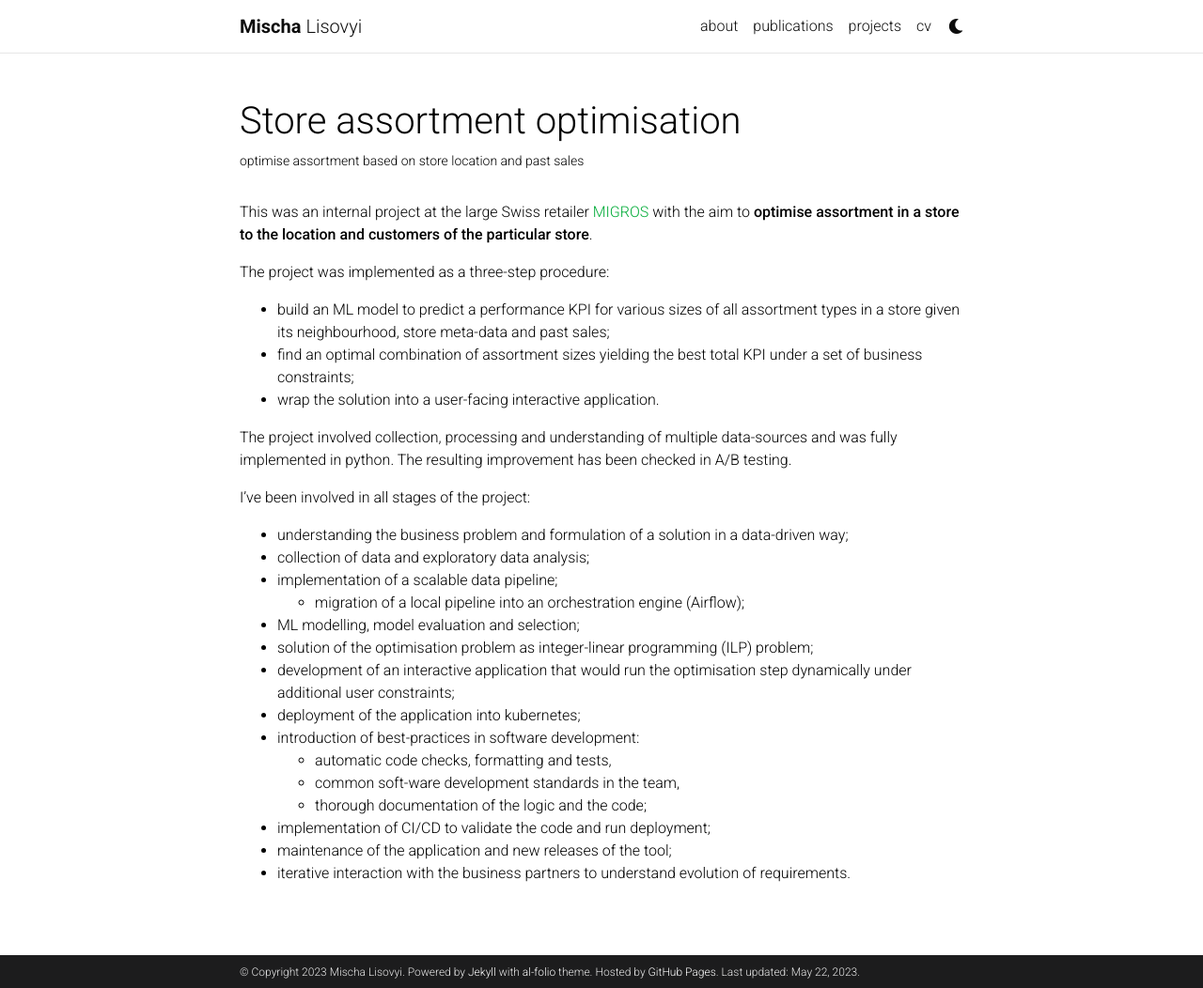
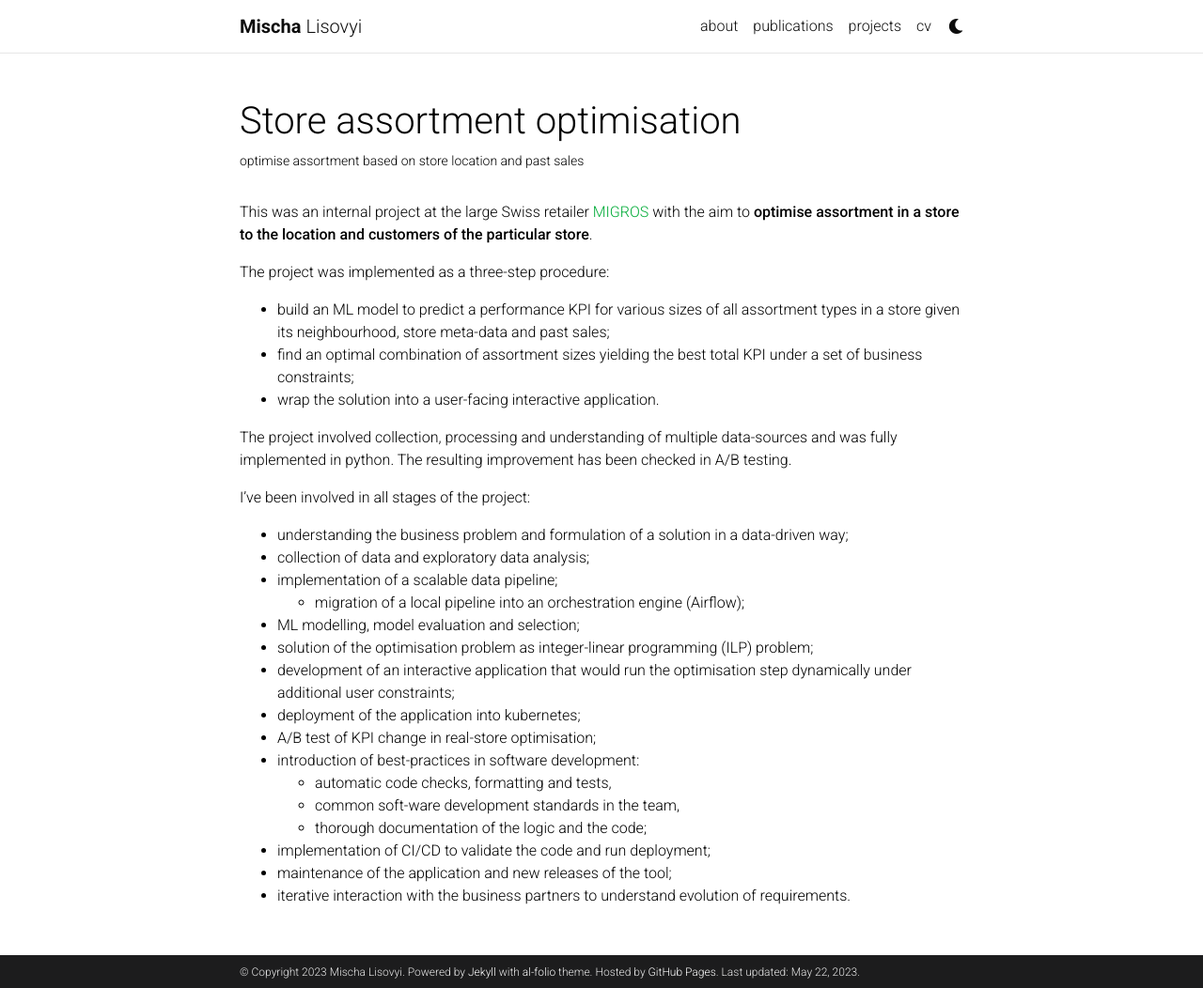
Before and after one commit to mlisovyi/mlisovyi.github.io, a Jekyll site: the page built from _projects/work_assortment_optimisation.md, in a window 1280 px wide and 1052 px high. Shown: the whole window at 94% size. Built offline with Jekyll 4.4.1, drawn with Linux system fonts in a browser that asks for light colours; comment, search, counter and statistics services are not loaded; a style sheet for code colours, icons or effects is not loaded.

Commit message:
add A/B test

```diff
--- a/_projects/work_assortment_optimisation.md
+++ b/_projects/work_assortment_optimisation.md
@@ -32,6 +32,7 @@ I've been involved in all stages of the project:
 * development of an interactive application that would run the optimisation step dynamically
   under additional user constraints;
 * deployment of the application into kubernetes;
+* A/B test of KPI change in real-store optimisation;
 * introduction of best-practices in software development:
   * automatic code checks, formatting and tests,
   * common soft-ware development standards in the team,
```
